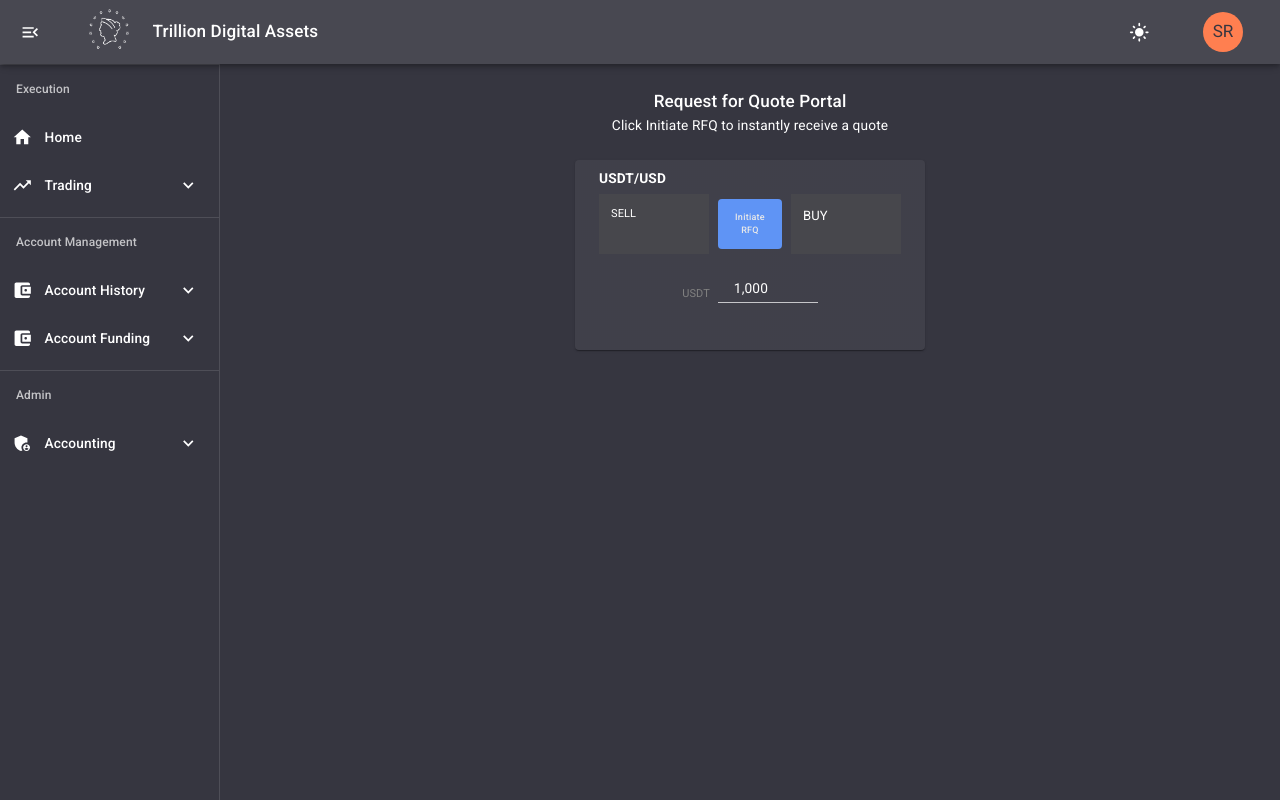
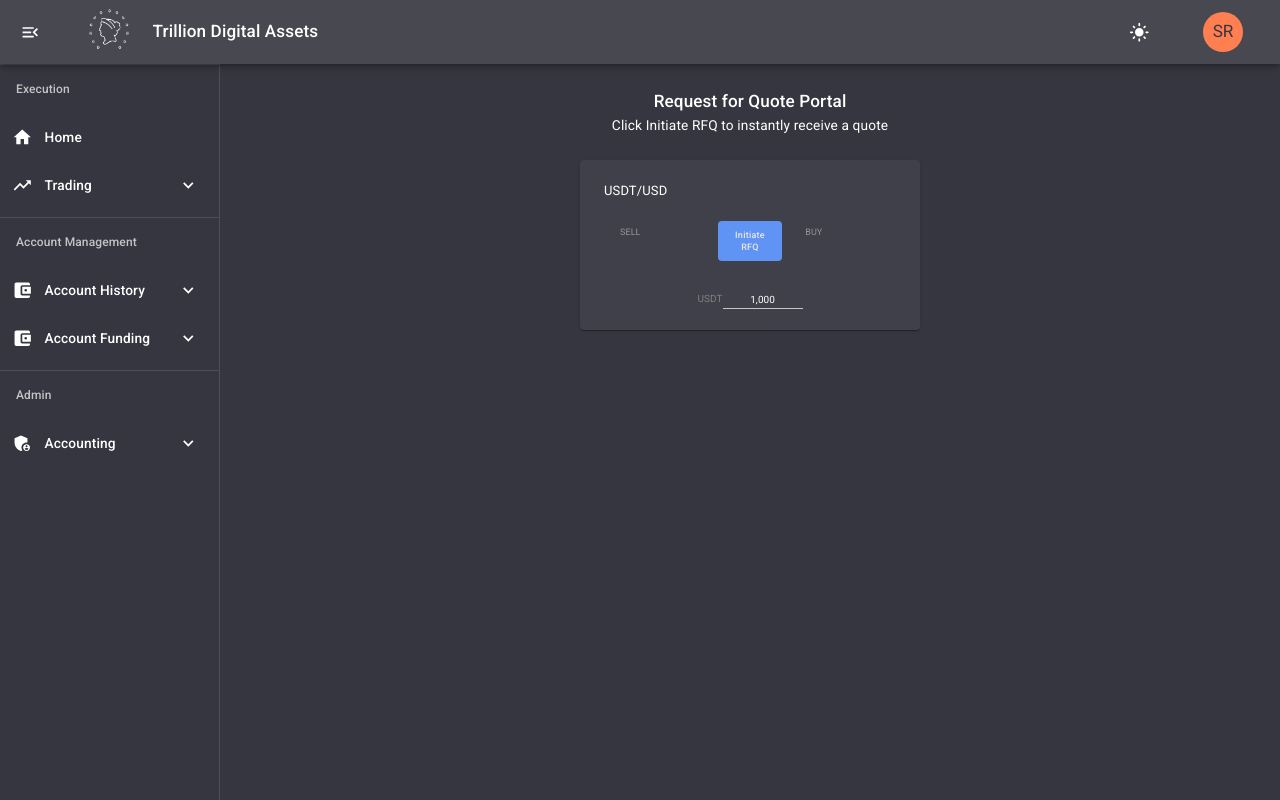
Before and after one commit to mohsinds/TDA_GUIv2, a Next.js app: page /trading/spotrfq in a window 1280 px wide. Built offline with nearby package versions, Linux system fonts and the light colour scheme.

Commit message:
updated work

```diff
--- a/src/components/RFQ Tile/Tile.tsx
+++ b/src/components/RFQ Tile/Tile.tsx
@@ -15,6 +15,7 @@
   const themes = React.useContext(CustomThemeContext);
   const [inputValue, setInputValue] = React.useState<boolean>(false);
   const [InitiateRq, setInitRq] = React.useState<boolean>(false);
+  const [onHov, setOnHov] = React.useState<boolean>(false);
   const [hideRQ, setHideRq] = React.useState<boolean>(false);
   const [buyValue, setBuyValue] = React.useState("0.28376");
   const [sellValue, setSellValue] = React.useState("1.028476");
@@ -44,22 +45,30 @@
         <Typography
           sx={{
             display: "flex",
-            fontSize: 15,
-            alignItems: "end",
+            fontSize: 11,
+            alignItems: "center",
             marginTop: -3,
             color: secondCounter > 70 ? "white" : valueOf === "BUY" ? "#26BAFC" : "red",
             "&:hover": { color: "white" }
           }}
         >
-          {yyy + "." + xxx?.substr(0, 2)}
+          <div style={{ paddingTop:'12px',fontWeight:500 }}>
+            {yyy + "." + xxx?.substr(0, 2)}
+          </div>
           <Typography
             sx={{
-              fontSize: 30,
+              fontSize: 32,
+              fontWeight: "semibold",
+              paddingX:0.2
+              // marginBottom: -3,
             }}
           >
-            {xxx?.substr(2, 2)}
+
+              {xxx?.substr(2, 2)}
           </Typography>
+          <div style={{ paddingTop:'12px',fontWeight:500 }}>
           {xxx?.substr(4, 10)}
+          </div>
         </Typography>
       </>
     );
@@ -213,17 +222,30 @@
     <Card
       sx={{
         display: "flex",
-        height: 190,
-        width: 350,
+        height: hideRQ ? 200 : 170,
+        width: 340,
         paddingX: 3,
-        paddingY: 1,
+        // paddingY: 1,
+        justifyContent:'center',
         flexDirection: "column",
+        transition: 'background-color 0.1s', // Optional: Add a transition effect for smoother color change
+        '&:hover': {
+          backgroundColor: themes.currentTheme === "dark" ? '#32323f' : '',
+          boxShadow: onHov ? themes.currentTheme === "dark" ? '' : '0px 0px 10px 0px rgba(0,0,0,0.2)' : 'none',// Change this to the desired hover background color
+        },
+
+
       }}
+      onMouseEnter={() => setOnHov(true)} // Set onHov to true on mouse enter
+      onMouseLeave={() => setOnHov(false)} // Set onHov to false on mouse leave
     >
       <>
         <Typography
           sx={{
-            fontWeight: 'bold'
+            // fontWeight: 'bold'
+            fontSize: 13,
+            color: themes.currentTheme === "dark" ? "#FFFFFF" : 'black',
+            marginBottom: 1
           }}
         >
           USDT/USD
@@ -232,15 +254,16 @@
           style={{
             display: "flex",
             justifyContent: "space-between",
-            marginTop: 5.5,
+            marginTop: 5,
           }}
         >
           <CardActionArea
             sx={{
-              backgroundColor: hideRQ && secondCounter > 70 ? 'red' : themes.currentTheme === "dark" ? '#47474c' : '#f2f2f2',
+              backgroundColor: hideRQ && secondCounter > 70 ? 'red' : onHov ? themes.currentTheme === "dark" ? '#434354' : '#f9f9f9' : 'transparent',
               width: 110,
-              height: 60,
-              paddingX: 1.5,
+              height: 55,
+              borderRadius: 1,
+              paddingX: 2,
               paddingY: 1.5,
               display: 'flex',
               justifyContent: 'flex-start',
@@ -265,7 +288,10 @@
               <>
                 <Typography
                   sx={{
-                    fontSize: 11,
+                    fontSize: 9,
+                    color:hideRQ && secondCounter > 70 ? 'white' : '#949596',
+                    // fontWeight: 'bold',
+
                   }}
                 >
                   SELL
@@ -273,7 +299,7 @@
                 <Typography
                   sx={{
                     fontSize: 20,
-                    alignSelf: "center",
+                    // alignSelf: "center",
                     marginTop: 0.5
                   }}
                 >
@@ -292,8 +318,9 @@
               }}
               sx={{
                 bgcolor: "#5F94F5",
-                height: 50,
+                height: 40,
                 width: 40,
+                marginX: 0.9,
                 color: "#e8e8e8",
                 fontSize: 9,
                 textTransform: "capitalize",
@@ -324,13 +351,14 @@
                 }}
                 sx={{
                   bgcolor: "#5F94F5",
-                  height: 50,
+                  height: 40,
                   width: 40,
                   color: "#e8e8e8",
                   fontSize: 9,
+                  marginX: 0.9,
                   textTransform: "capitalize",
                   placeSelf: "center",
-                  lineHeight: 1.5,
+                  lineHeight: 1.4,
                   // marginTop: 1.5,
                   "&:hover": {
                     backgroundColor: "#85aff7",
@@ -344,10 +372,11 @@
           }
           <CardActionArea
             sx={{
-              backgroundColor: hideRQ && secondCounter > 70 ? '#26BAFC' : themes.currentTheme === "dark" ? '#47474c' : '#f2f2f2',
+              backgroundColor: hideRQ && secondCounter > 70 ? '#26BAFC' : onHov ? themes.currentTheme === "dark" ? '#434354' : '#f9f9f9' : 'transparent',
               width: 110,
-              height: 60,
-              paddingX: 1.5,
+              height: 55,
+              borderRadius: 1,
+              paddingX: 2,
               paddingY: 1.5,
               display: 'flex',
               justifyContent: 'flex-start',
@@ -374,7 +403,9 @@
               <>
                 <Typography
                   sx={{
-                    fontSize: 13,
+                    fontSize: 9,
+                    color: hideRQ && secondCounter > 70 ? 'white' : '#949596',
+                    // fontWeight: 'bold'
                   }}
                 >
                   BUY
@@ -382,7 +413,8 @@
                 <Typography
                   sx={{
                     fontSize: 20,
-                    alignSelf: "center",
+                    // alignSelf: "center",
+                    marginTop: 0.5
                   }}
                 >
                   {inputValue && inlargedNum(sellValue, "BUY")}
@@ -398,26 +430,36 @@
             placeSelf: "center",
             marginTop: 20,
             justifyContent: "center",
-            alignItems: "center",
+            // alignItems: "center",
+            // border: "1px solid gray",
             width: 200,
           }}
         >
           <Typography
             sx={{
               placeSelf: "center",
-              marginTop: 1.5,
+              marginTop:0,
               color: "gray",
-              fontSize: 11,
+              fontSize: 10,
             }}
           >
             USDT{" "}
           </Typography>
           <Input
-            sx={{
-              marginLeft: 1,
-              width: 100,
-              paddingLeft:2
-            }}
+          sx={{
+            // marginLeft: 1,
+            width: 80,
+
+            fontSize: 10,
+            '& input': {
+              // backgroundColor: 'gray',
+              marginBottom: -0.4,
+              textAlign: 'center', // Center the text inside the input field
+              border: 'none', // Set border-bottom color to gray
+
+            },
+
+          }}
             value={iniNum && parseInt(iniNum).toLocaleString("en-US")}
             placeholder="1,000,000"
             onChange={(e) => setInitNumb(formatNumber(e.target.value))}
```
Also changed, not shown: 2 other files (tests, documents, lock files or other folders).
